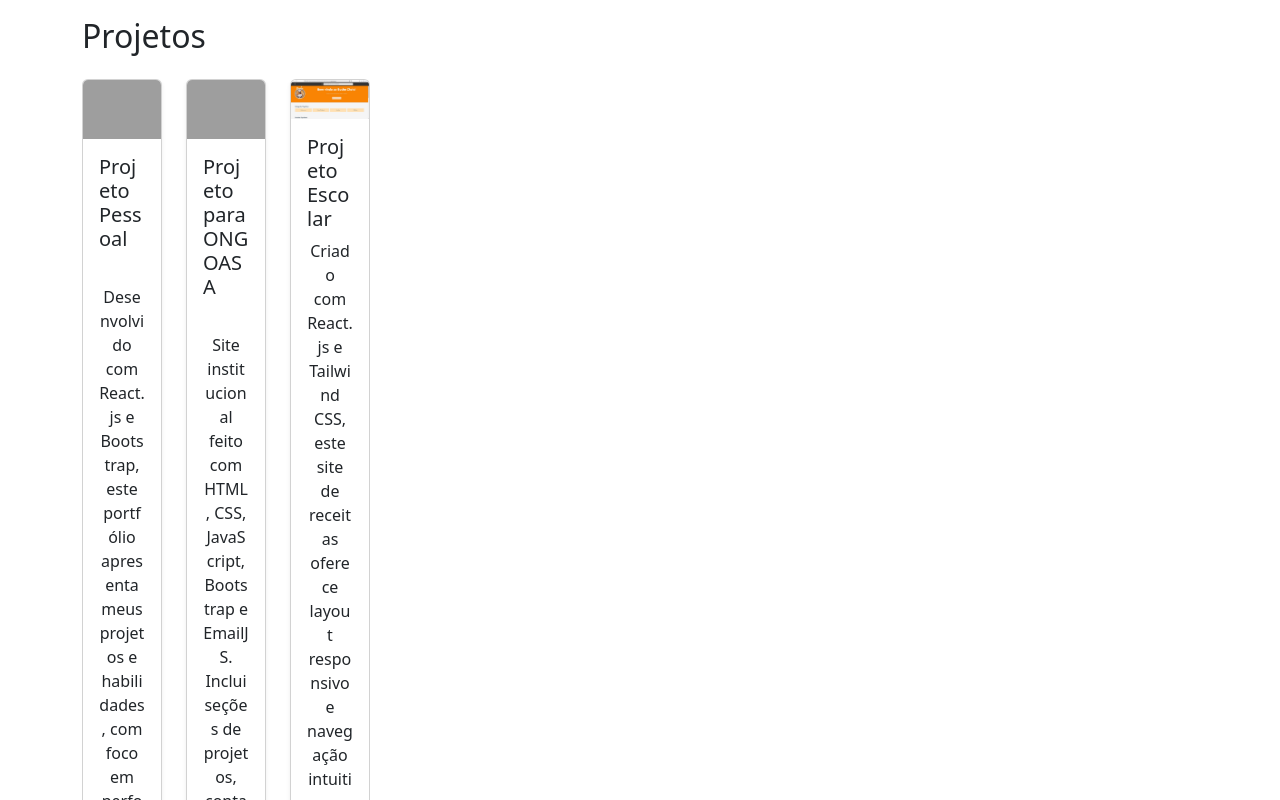
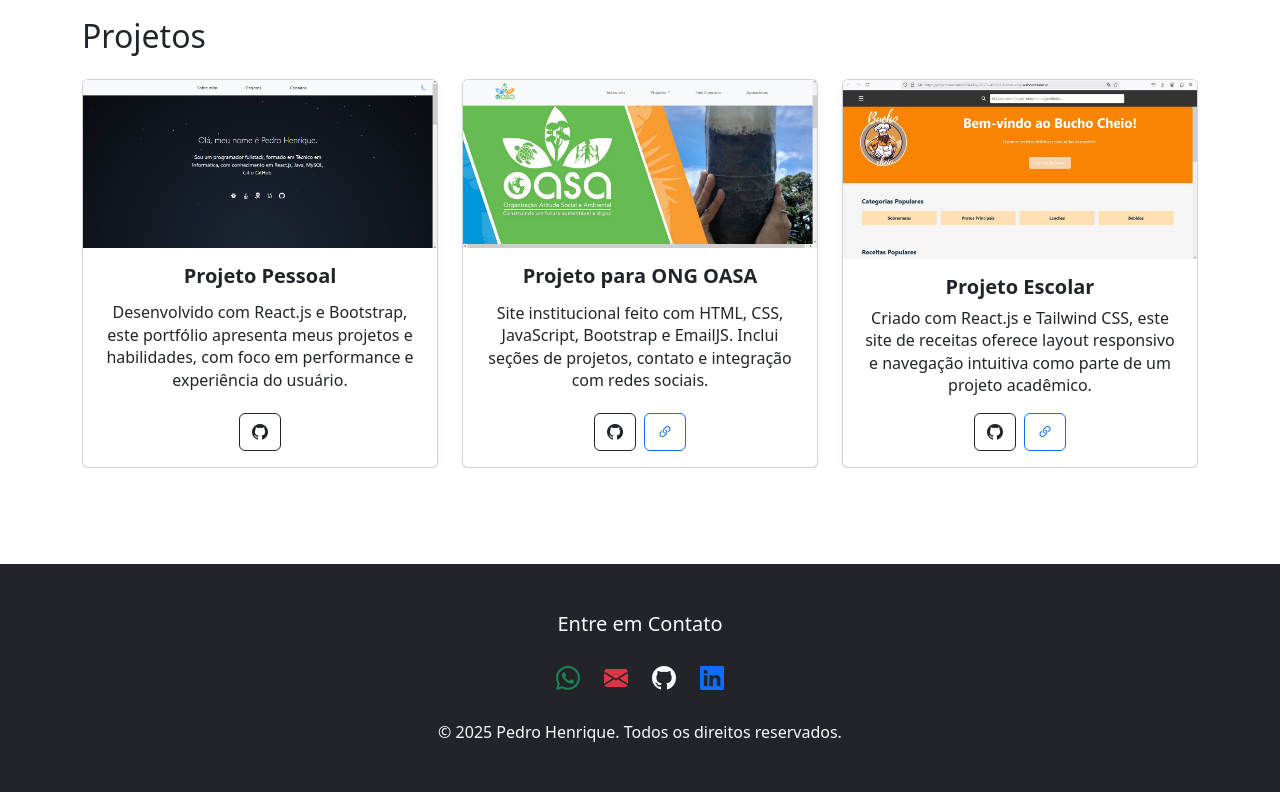
Before and after one commit to pedromendonx/ProjetoPortfolioReact, a React (Vite) app: page / in a window 1280 px wide. Shown: the part 1680-2480 px from the top of the page. Built offline with nearby package versions, Linux system fonts and the light colour scheme; grey boxes are pictures that could not be loaded.

Commit message:
sites do projeto e footer colocados

```diff
--- /dev/null
+++ b/src/assets/style/footer.css
@@ -0,0 +1,8 @@
+footer a {
+    transition: transform 0.2s ease;
+  }
+
+  footer a:hover {
+    transform: scale(1.2);
+    opacity: 0.8;
+  }
--- a/src/assets/style/projects.css
+++ b/src/assets/style/projects.css
@@ -1,12 +1,29 @@
-.carousel {
-    max-width: 18rem !important; /* Mesmo tamanho do card */
-  }
+.card {
+  min-height: 100%; /* Garante altura mínima uniforme */
+  word-wrap: break-word;
+  overflow-wrap: break-word;
+}
 
-  .carousel-control-prev,
-  .carousel-control-next {
-    width: 10% !important;
-    top: 50% !important;
-    transform: translateY(-50%) !important;
-    height: auto !important;
-    filter: invert(1) !important;
-  }
+.card-body {
+  display: flex;
+  flex-direction: column;
+  justify-content: space-between;
+}
+
+.card-text {
+  white-space: normal;
+  word-break: break-word;
+}
+
+.card-title {
+  font-weight: 600;
+  font-size: 1.25rem;
+  margin-bottom: 0.75rem;
+  text-align: center;
+}
+
+.card-text {
+  text-align: center;
+  margin-bottom: 1rem;
+  line-height: 1.4;
+}
--- a/src/components/portfolio/AboutMe.jsx
+++ b/src/components/portfolio/AboutMe.jsx
@@ -15,11 +15,11 @@ function AboutMe() {
 
         // Adiciona um timeout como fallback
         const timer = setTimeout(() => {
-          window.scrollTo(0, 0);
+            window.scrollTo(0, 0);
         }, 50);
 
         return () => clearTimeout(timer);
-      }, []);
+    }, []);
 
     return (
         <main className="bg-dark text-white min-vh-100 py-5">
@@ -64,6 +64,12 @@ function AboutMe() {
                             Esta vitrine online — construída do zero — apresenta meus projetos, habilidades e trajetória, focando em performance, conteúdo dinâmico e experiência de usuário agradável.
                         </p>
                     </li>
+                    <li className="mb-4">
+                        <h4 className="text-info">Resumo da Experiência</h4>
+                        <p>
+                            Durante meu curso técnico, construí uma boa base em desenvolvimento web. Fora dele, participei de dois projetos importantes: um com a ONG OASA, desenvolvendo o site da organização, e outro criando meu portfólio pessoal. Também desenvolvi um site de receitas como parte de um projeto escolar. Cada um desses trabalhos me ajudou a crescer e aprender mais sobre a área.
+                        </p>
+                    </li>
                 </ul>
 
                 <p className="mt-5">Sou um desenvolvedor front‑end com sólida base em back‑end, sempre focado em criar experiências web eficientes e envolventes. Minhas principais competências incluem:</p>
@@ -87,8 +93,8 @@ function AboutMe() {
             </div>
 
             <button onClick={() => navigate(-1)} className="btn btn-secondary d-grid gap-2 col-md-4 col-6 mx-auto">
-                     Voltar para página inicial
-                </button>
+                Voltar para página inicial
+            </button>
         </main>
     );
 }
--- /dev/null
+++ b/src/components/portfolio/footer.jsx
@@ -0,0 +1,51 @@
+import "../../assets/style/footer.css";
+
+function Footer() {
+    return (
+        <footer id="contatos" className="bg-dark text-light py-5 mt-5">
+        <div className="container text-center">
+          <h5 className="mb-4">Entre em Contato</h5>
+          <div className="d-flex justify-content-center gap-4 mb-4">
+            <a
+              href="https://wa.me/qr/QA44QKEKFI6CB1"
+              target="_blank"
+              rel="noopener noreferrer"
+              className="text-success fs-4"
+            >
+              <i className="bi bi-whatsapp"></i>
+            </a>
+
+            <a
+              href="pedrosilvad70@gmail.com"
+              className="text-danger fs-4"
+            >
+              <i className="bi bi-envelope-fill"></i>
+            </a>
+
+            <a
+              href="https://github.com/pedromendonx"
+              target="_blank"
+              rel="noopener noreferrer"
+              className="text-light fs-4"
+            >
+              <i className="bi bi-github"></i>
+            </a>
+
+
+            <a
+              href="https://www.linkedin.com/in/pedro-mendon%C3%A7a-b4030222a/"
+              target="_blank"
+              rel="noopener noreferrer"
+              className="text-primary fs-4"
+            >
+              <i className="bi bi-linkedin"></i>
+            </a>
+          </div>
+          <p className="mb-0">© {new Date().getFullYear()} Pedro Henrique. Todos os direitos reservados.</p>
+        </div>
+      </footer>
+
+    );
+}
+
+export default Footer;
```
Also changed, not shown: src/assets/image/OasaSite.png (added), src/assets/image/portfolio.png (added).
